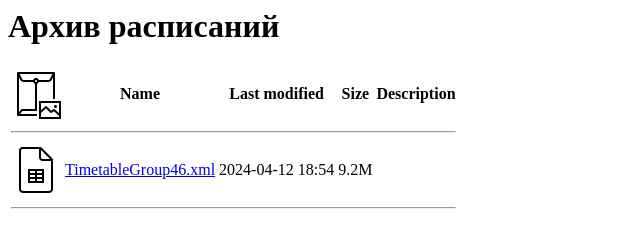
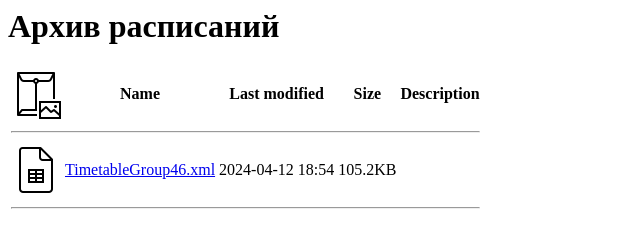
Before and after one commit to Anvostr2002/TimetableArchive, a plain HTML site: page index.html in a window 1280 px wide. Shown: the whole page, without its empty margins (0-640 px from the left). Drawn offline with Linux system fonts and the light colour scheme.

Commit message:
Update index.html

```diff
--- a/index.html
+++ b/index.html
@@ -7,7 +7,7 @@
   <table>
    <tr><th valign="top"><img src="HeaderPic.png" alt="[ICO]"></th><th>Name</th><th>Last modified</th><th>Size</th><th>Description</th></tr>
    <tr><th colspan="5"><hr></th></tr>
-<tr><td valign="top"><img src="CurPic.png" alt="[   ]"></td><td><a href="TimetableGroup46.xml">TimetableGroup46.xml</a></td><td align="right">2024-04-12 18:54  </td><td align="right">9.2M</td><td>&nbsp;</td></tr>
+<tr><td valign="top"><img src="CurPic.png" alt="[   ]"></td><td><a href="TimetableGroup46.xml">TimetableGroup46.xml</a></td><td align="right">2024-04-12 18:54  </td><td align="right">105.2KB</td><td>&nbsp;</td></tr>
    <tr><th colspan="5"><hr></th></tr>
 </table>
 </body></html>
```
